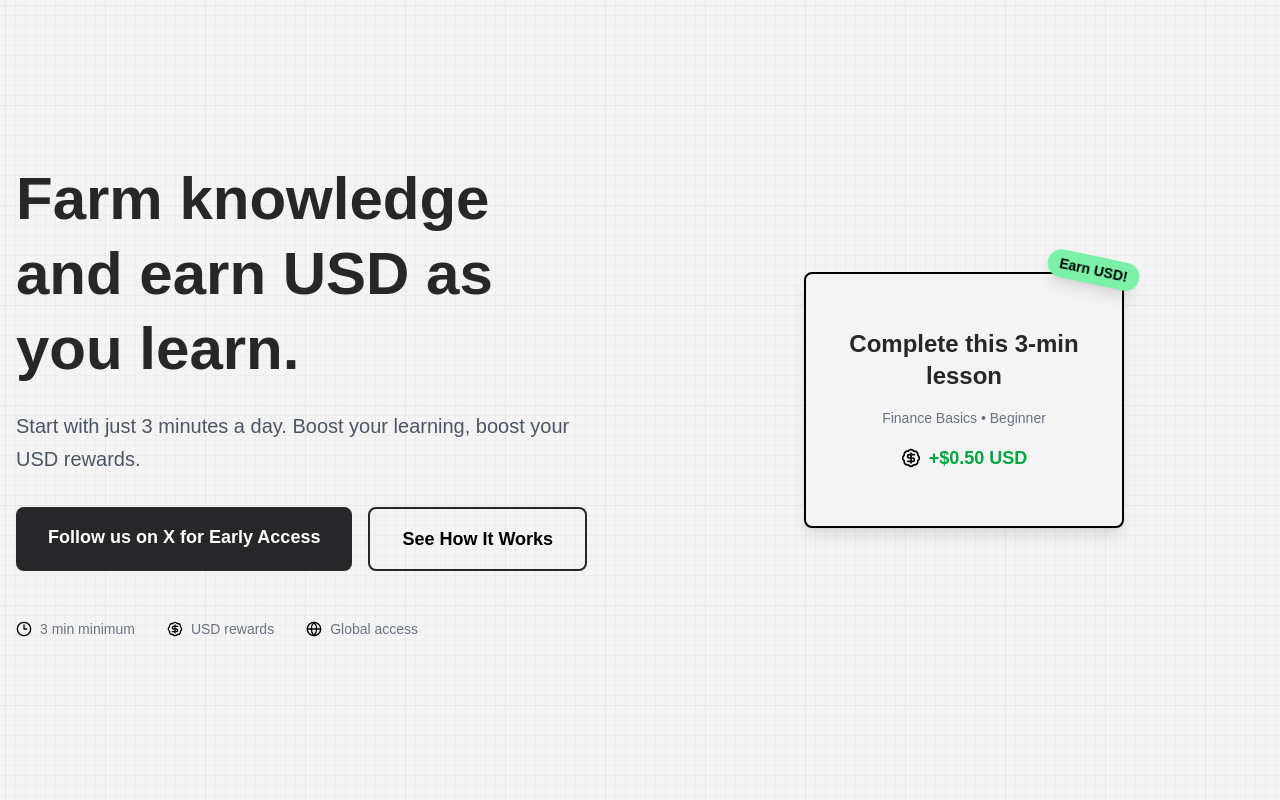
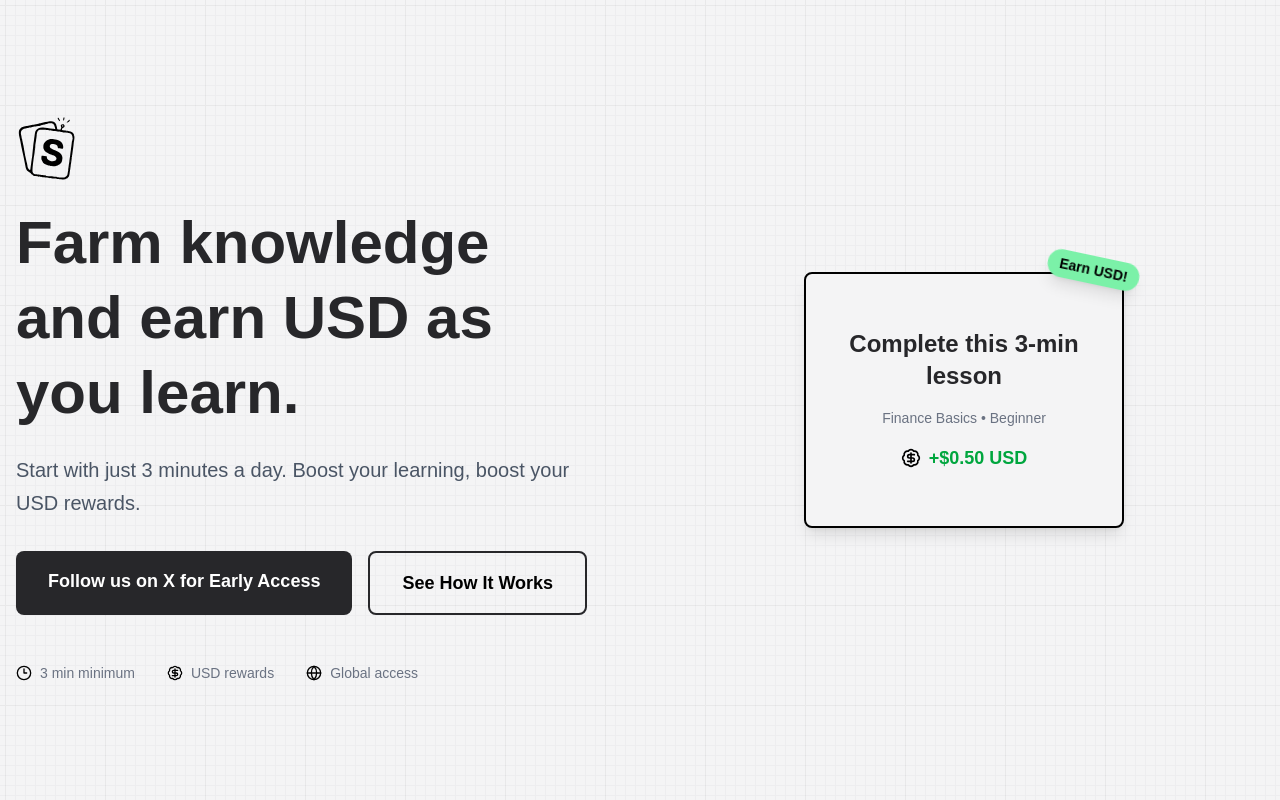
Before and after one commit to Sokushuu/sokushuu.de, a React (Vite) app in the folder apps/landing/: page / in a window 1280 px wide. Shown: the top 800 px of the page. Built offline with nearby package versions, Linux system fonts and the light colour scheme; no server answers.

Commit message:
feat: add Sokushuu icon

```diff
--- a/apps/landing/src/components/HeroSection.tsx
+++ b/apps/landing/src/components/HeroSection.tsx
@@ -1,13 +1,18 @@
-import CoinIcon from '../assets/coin.svg'
 import ClockIcon from '../assets/clock-three.svg'
 import UsdBadgeIcon from '../assets/usd-badge.svg'
 import GlobeIcon from '../assets/globe.svg'
+import SokushuuIcon from '../assets/sokushuu.svg'
 import FlashCard from './FlashCard'
 
 const HeroSection = () => {
     return <section className="min-h-screen flex items-center justify-center px-4 py-20">
         <div className="max-w-7xl mx-auto grid lg:grid-cols-2 gap-12 items-center">
             <div className="text-center lg:text-left">
+                {/* Sokushuu Icon above headline */}
+                <div className="mb-6">
+                    <img className="w-16 h-16 mx-auto lg:mx-0" src={SokushuuIcon} alt="Sokushuu" />
+                </div>
+
                 <h1 className="text-5xl lg:text-6xl font-black mb-6 leading-tight text-zinc-800">
                     <span className="">
                         Farm knowledge
```
